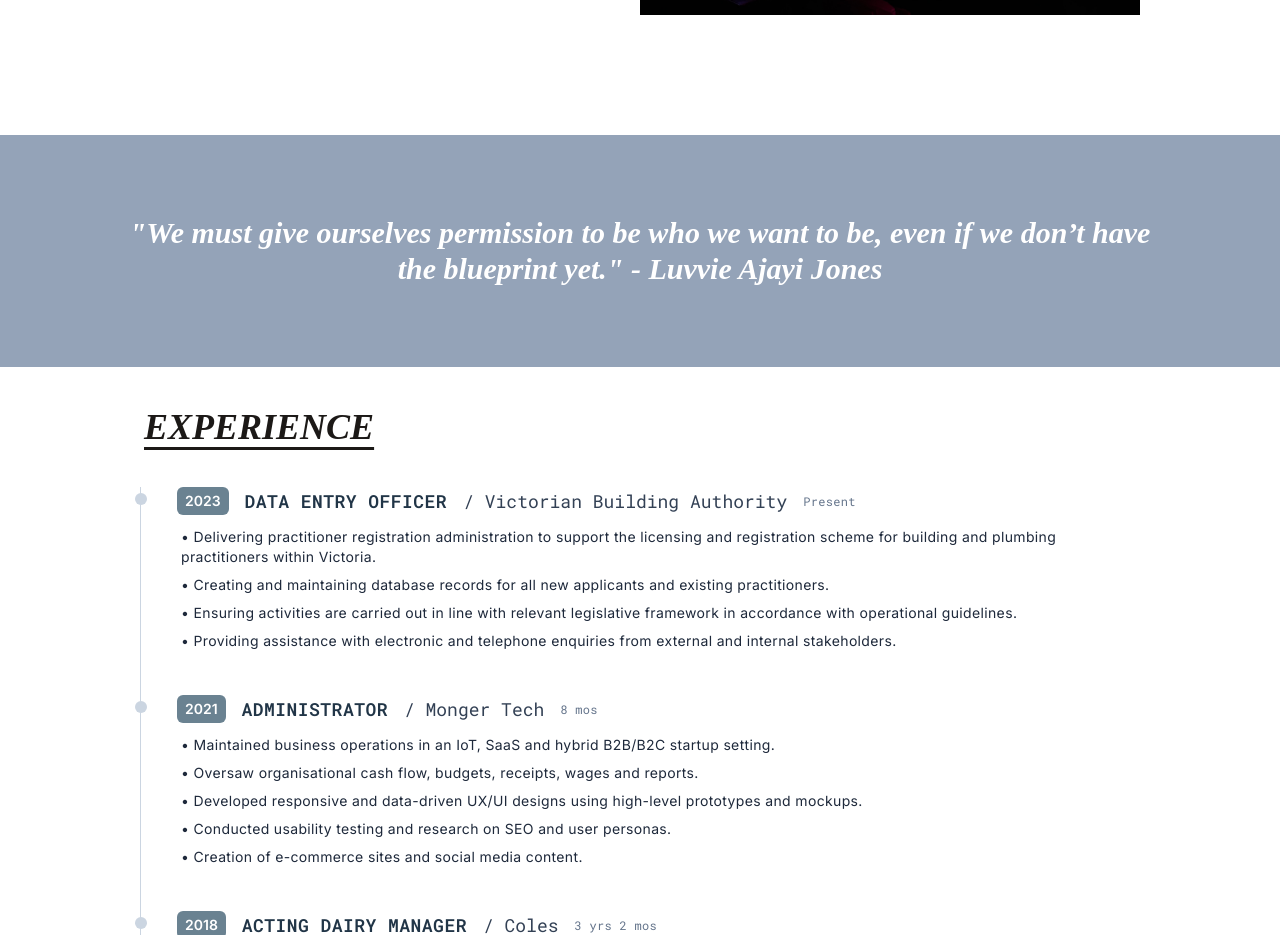
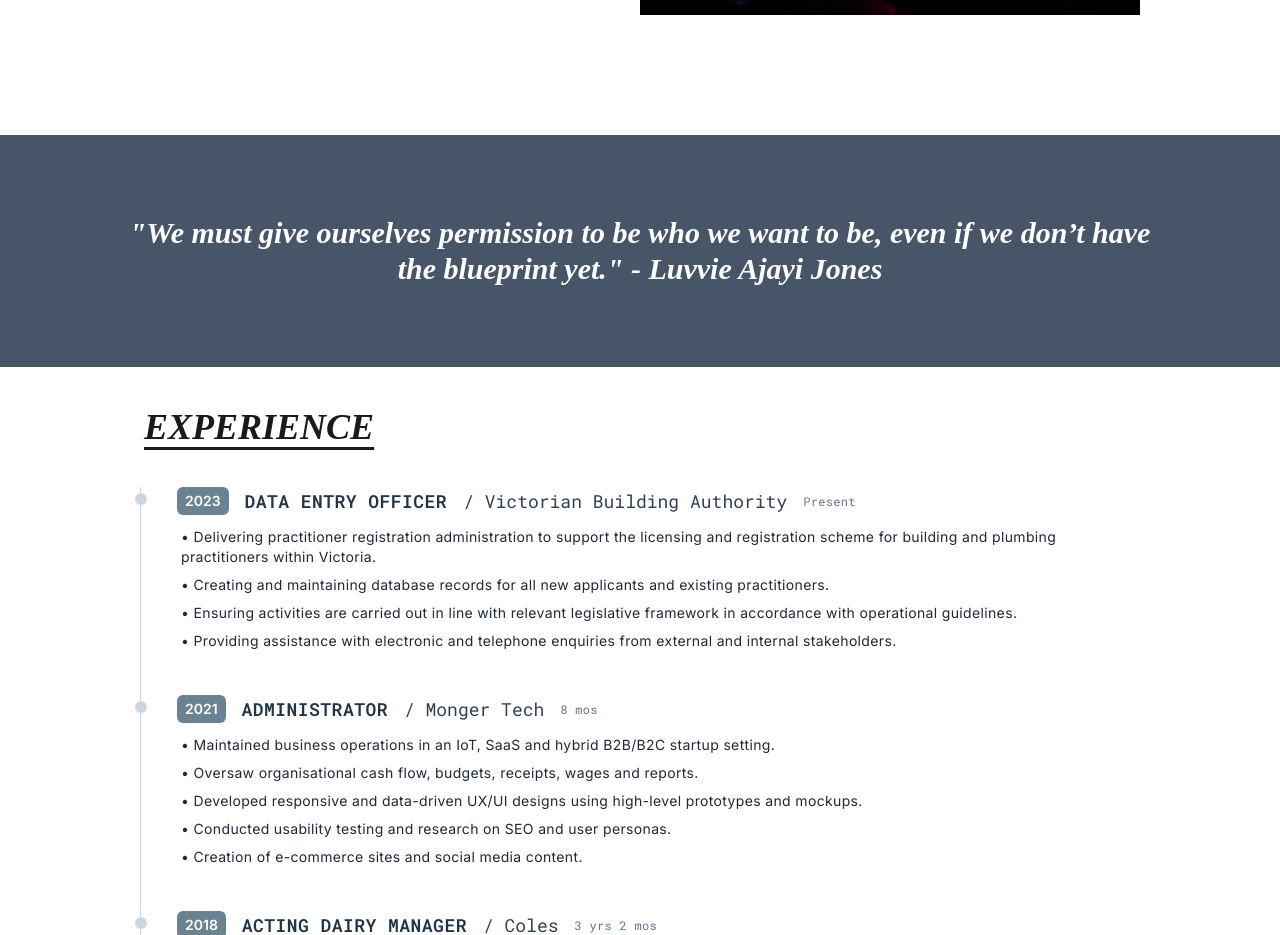
Before and after one commit to Lizette-Dimalanta/Portfolio_V2, a React (Vite) app: page / in a window 1280 px wide. Shown: the part 1363-2298 px from the top of the page. Built offline with nearby package versions, Linux system fonts and the light colour scheme.

Commit message:
Updated quote

```diff
--- a/src/components/Quote.jsx
+++ b/src/components/Quote.jsx
@@ -2,7 +2,7 @@ import React from 'react'
 
 const Quote = () => {
   return (
-    <div id='Experience' className='w-screen m-auto px-5 bg-slate-400 py-20 flex justify-center'>
+    <div id='Experience' className='w-screen m-auto px-5 bg-slate-600 py-20 flex justify-center'>
         <h1 className='max-w-[1040px] font-DM-Sherif-Display text-3xl font-semibold italic text-white'>
             "We must give ourselves permission to be who we want to be, even if we don’t have the blueprint yet." - Luvvie Ajayi Jones
         </h1>
```
